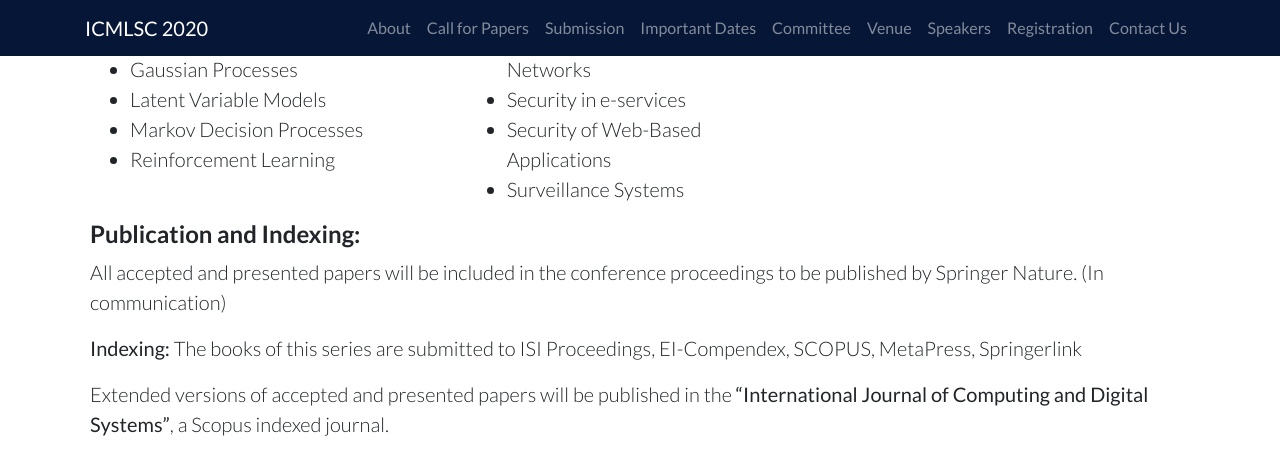
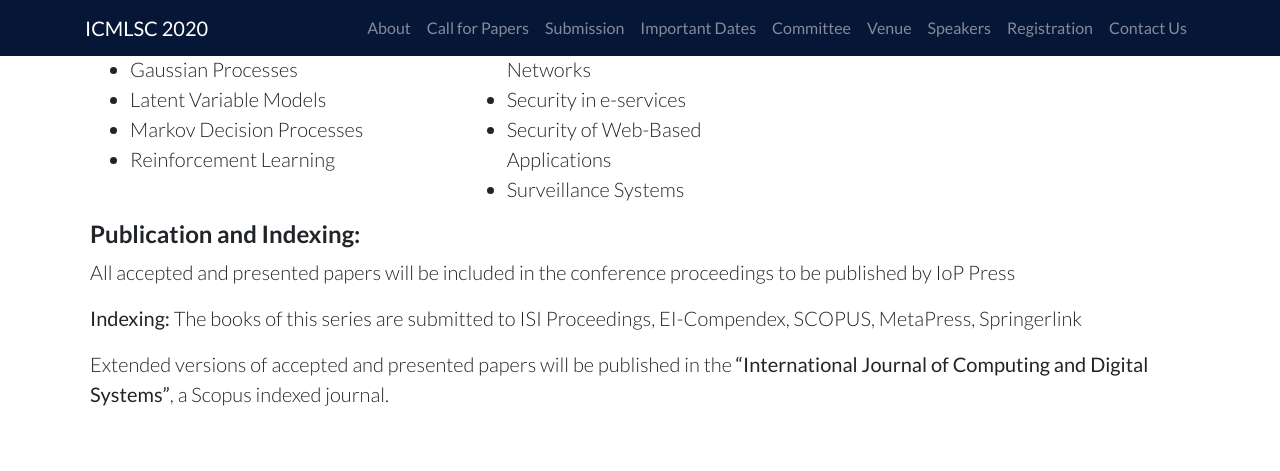
Before and after one commit to ieeevardhaman/icmlsc-website, a Jekyll site: the page built from pages/call-for-papers.md, in a window 1280 px wide and 900 px high, scrolled down 1823 px, cut to the strip 0-471 px from the top of the window. Built offline with Jekyll 4.4.1, drawn with Linux system fonts in a browser that asks for light colours; our own code applies the rules of GitHub Pages for plain Markdown files.

Commit message:
Update call-for-papers.md

```diff
--- a/pages/call-for-papers.md
+++ b/pages/call-for-papers.md
@@ -81,7 +81,7 @@
 
 #### Publication and Indexing:
 
-All accepted and presented papers will be included in the conference proceedings to be published by Springer Nature. (In communication)
+All accepted and presented papers will be included in the conference proceedings to be published by IoP Press
 
 **Indexing:** The books of this series are submitted to ISI Proceedings, EI-Compendex, SCOPUS, MetaPress, Springerlink
 
```
